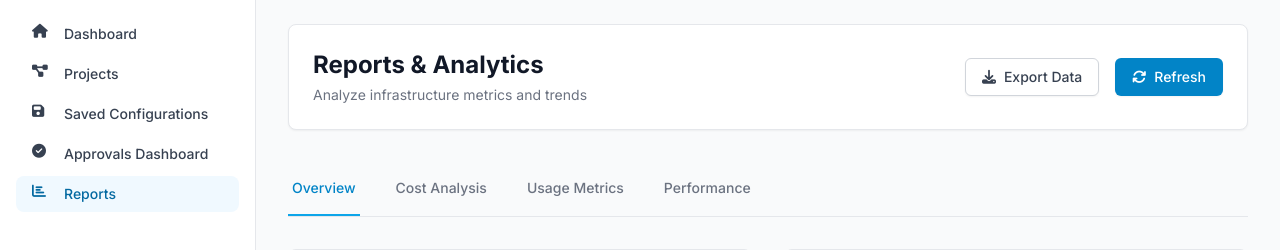
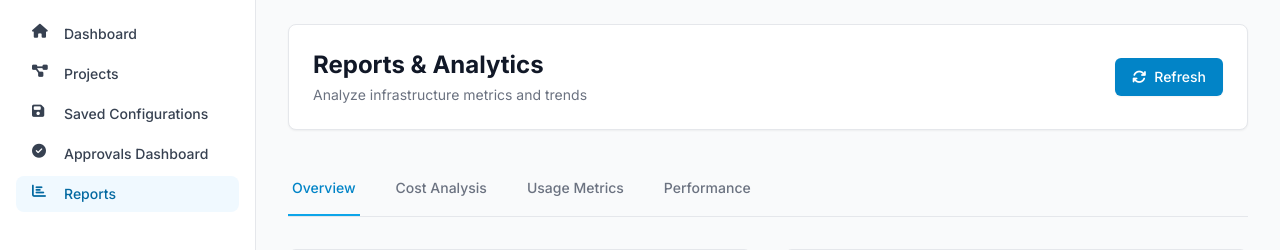
Before and after one commit to hunterhines34/infra_calc, a Django app: page /reports/ in a window 1280 px wide. Shown: the part 65-315 px from the top of the page. Run offline with Django 4.2, Linux system fonts and the light colour scheme; the visitor is signed in with stand-in values (Sample User, id 1); data that the repository does not hold is empty; some libraries are stand-ins or nearby versions.

Commit message:
Hid "Export Data" and added refresh function to reports.html

```diff
--- a/projects/templates/projects/reports.html
+++ b/projects/templates/projects/reports.html
@@ -32,11 +32,11 @@
                 <p class="mt-1 text-sm text-gray-500">Analyze infrastructure metrics and trends</p>
             </div>
             <div class="flex space-x-4">
-                <button class="inline-flex items-center px-4 py-2 border border-gray-300 rounded-md shadow-sm text-sm font-medium text-gray-700 bg-white hover:bg-gray-50 focus:outline-none focus:ring-2 focus:ring-offset-2 focus:ring-primary-500">
+                <button class="hidden inline-flex items-center px-4 py-2 border border-gray-300 rounded-md shadow-sm text-sm font-medium text-gray-700 bg-white hover:bg-gray-50 focus:outline-none focus:ring-2 focus:ring-offset-2 focus:ring-primary-500">
                     <i class="fas fa-download mr-2"></i>
                     Export Data
                 </button>
-                <button class="inline-flex items-center px-4 py-2 border border-transparent rounded-md shadow-sm text-sm font-medium text-white bg-primary-600 hover:bg-primary-700 focus:outline-none focus:ring-2 focus:ring-offset-2 focus:ring-primary-500">
+                <button onclick="window.location.reload()" class="inline-flex items-center px-4 py-2 border border-transparent rounded-md shadow-sm text-sm font-medium text-white bg-primary-600 hover:bg-primary-700 focus:outline-none focus:ring-2 focus:ring-offset-2 focus:ring-primary-500">
                     <i class="fas fa-sync mr-2"></i>
                     Refresh
                 </button>
@@ -155,7 +155,7 @@
 <!-- Load ApexCharts without integrity check -->
 <script src="https://cdn.jsdelivr.net/npm/apexcharts"></script>
 <script>
-console.log('ApexCharts script loaded:', typeof ApexCharts !== 'undefined');
+//console.log('ApexCharts script loaded:', typeof ApexCharts !== 'undefined');
 
 document.addEventListener('DOMContentLoaded', function() {
     console.log('DOM Content Loaded');
```
